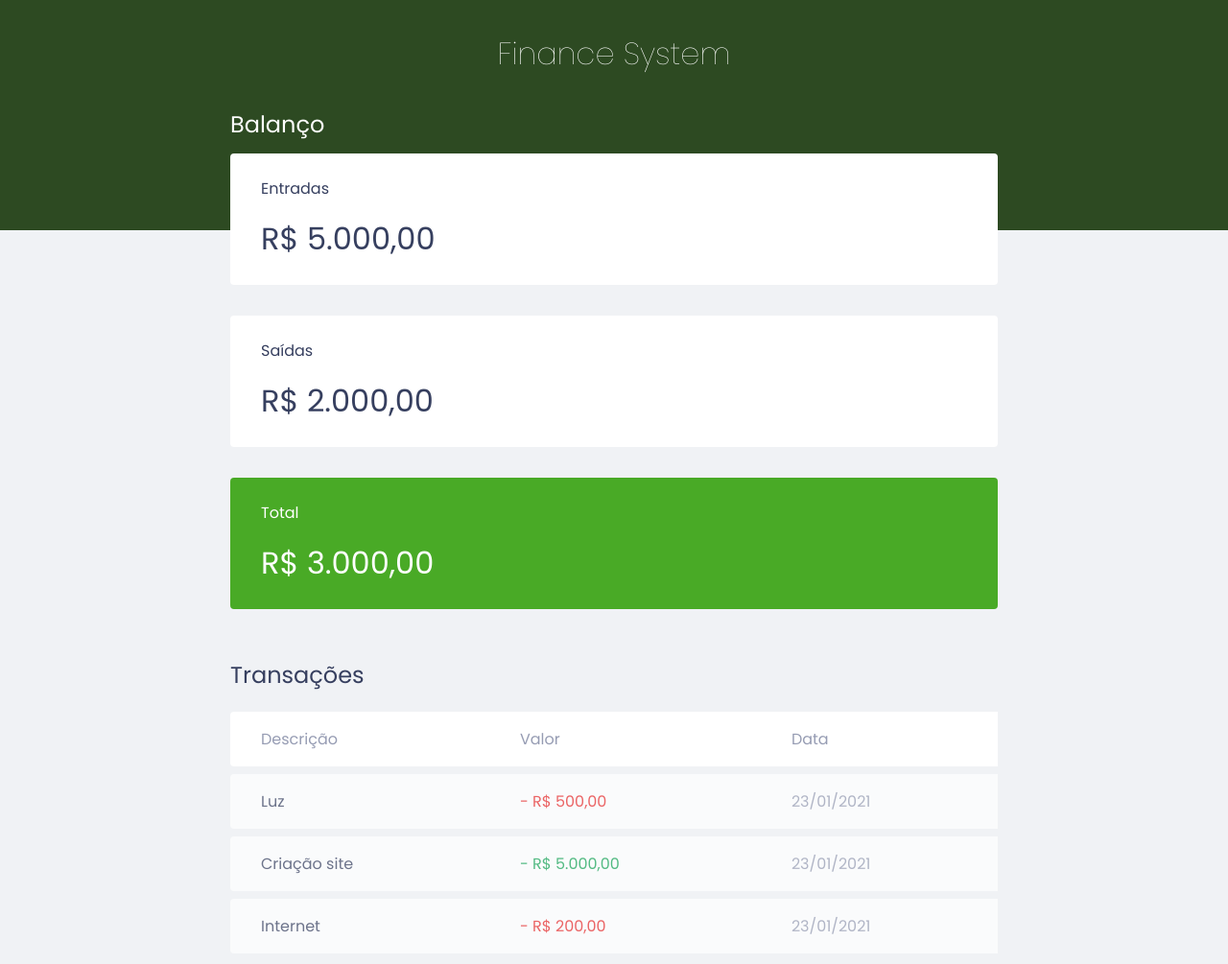
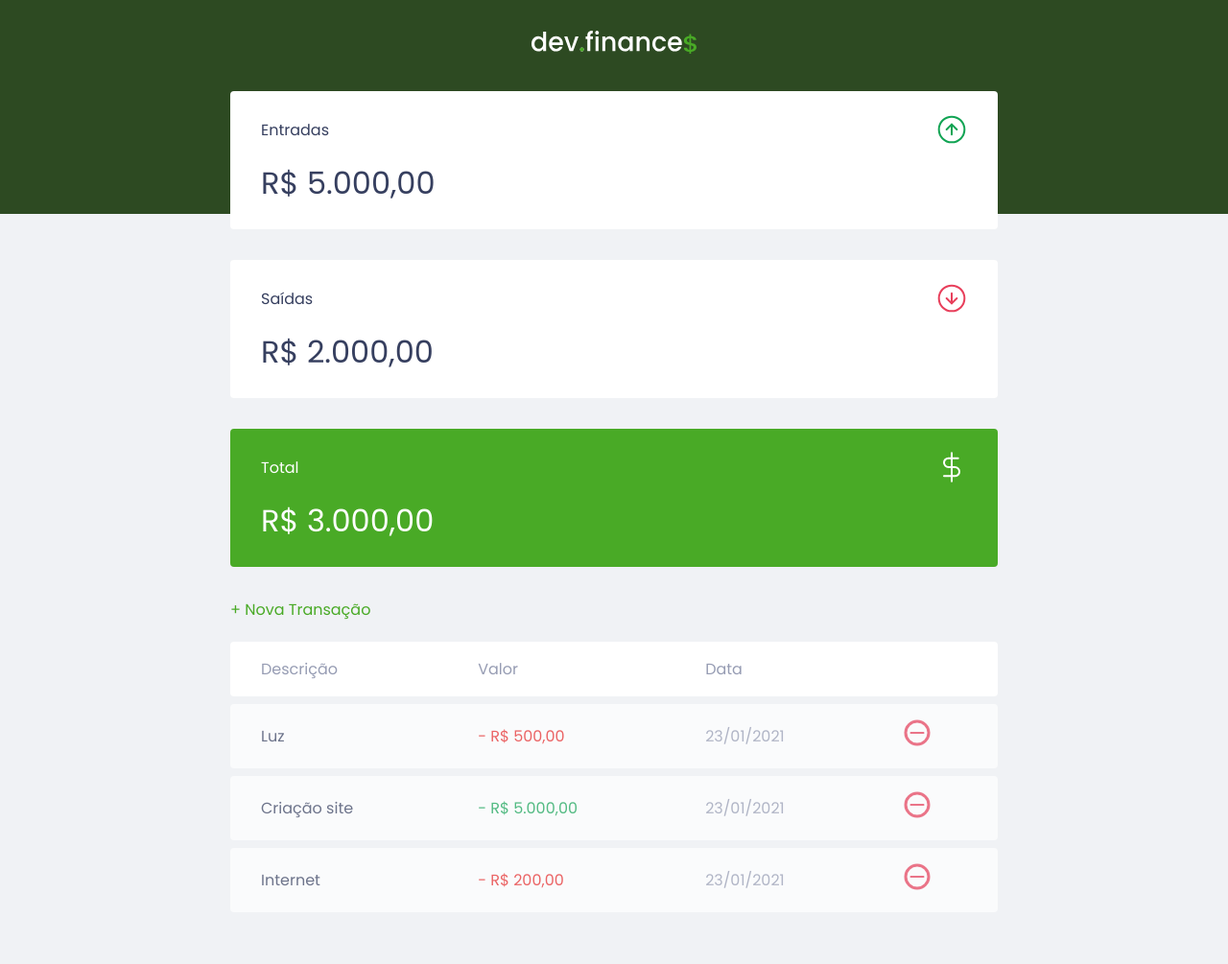
Before and after one commit to wwilliamsantana/FinanceSystem, a plain HTML site: page index.html in a window 1280 px wide. Shown: the top 1005 px of the page at 96% size. Drawn offline with Linux system fonts and the light colour scheme.

Commit message:
Modify html css assets

```diff
--- a/index.html
+++ b/index.html
@@ -15,29 +15,40 @@
   </head>
   <body>
     <header>
-      <h1 id="logo">Finance System</h1>
+      <img src="./assets/logo.svg" alt="Logo Sistema Financeiro">
     </header>
 
     <main class="container">
       <section id="balance">
-        <h2>Balanço</h2>
+        <h2 class="sr-only">Balanço</h2>
 
         <div class="card">
-          <h3>Entradas</h3>
+          <h3>
+            <span>Entradas</span>
+            <img src="./assets/income.svg" alt="Image de entradas">
+          </h3>
           <p>R$ 5.000,00</p>
         </div>
         <div class="card">
-          <h3>Saídas</h3>
+          <h3>
+            <span>Saídas</span>
+            <img src="./assets/expense.svg" alt="Image de saídas">
+          </h3>
           <p>R$ 2.000,00</p>
         </div>
         <div class="card total class="description"">
-          <h3>Total</h3>
+          <h3>
+            <span>Total</span>
+            <img src="./assets/total.svg" alt="Image de total">
+          </h3>
           <p>R$ 3.000,00</p>
         </div>
       </section>
 
       <section id="transaction">
-        <h2>Transações</h2>
+        <h2 class="sr-only" >Transações</h2>
+
+        <a href="#" class="button new">+ Nova Transação</a>
 
         <table id="data-table">
           <thead>
@@ -45,6 +56,7 @@
               <th>Descrição</th>
               <th>Valor</th>
               <th>Data</th>
+              <th></th>
             </tr>
           </thead>
 
@@ -53,16 +65,20 @@
               <td class="description">Luz</td>
               <td class="expense">- R$ 500,00</td>
               <td class="date">23/01/2021</td>
+              <td><img src="./assets/minus.svg" alt="Remover Transações">
+              </td>
             </tr>
             <tr>
               <td class="description">Criação site</td>
               <td class="income">- R$ 5.000,00</td>
               <td class="date">23/01/2021</td>
+              <td><img src="./assets/minus.svg" alt="Remover Transações"></td>
             </tr>
             <tr>
               <td class="description">Internet</td>
               <td class="expense">- R$ 200,00</td>
               <td class="date">23/01/2021</td>
+              <td><img src="./assets/minus.svg" alt="Remover Transações"></td>
             </tr>
           </tbody>
         </table>
--- a/style.css
+++ b/style.css
@@ -13,6 +13,18 @@ body {
   font-family: 'Poppins', sans-serif;
 }
 
+.sr-only {
+  position: absolute;
+  width: 1px;
+  height: 1px;
+  padding: 0;
+  margin: -1;
+  overflow: hidden;
+  clip: rect(0, 0, 0, 0);
+  white-space: nowrap;
+  border-width: 0;
+}
+
 .container {
   width: min(90vw, 800px);
   margin: auto;
@@ -23,6 +35,18 @@ h2 {
   margin-bottom: 0.8rem;
   color: var(--dark-blue);
   font-weight: normal;
+}
+/*LINKS & BUTTONS ===============*/
+a {
+  color: #49aa26;
+  text-decoration: none;
+}
+a:hover {
+  color: #3dd705;
+}
+.button.new {
+  margin-bottom: 0.8rem;
+  display: inline-block;
 }
 
 /*HEADER ===============*/
@@ -58,6 +82,9 @@ header {
 .card h3 {
   font-weight: normal;
   font-size: 1rem;
+  display: flex;
+  align-items: center;
+  justify-content: space-between;
 }
 .card p {
   font-size: 2rem;
@@ -79,6 +106,11 @@ header {
 table thead tr th:first-child,
 table tbody tr td:first-child {
   border-radius: 0.25rem 0 0 0.25rem;
+}
+
+table thead tr th:last-child,
+table tbody tr td:last-child {
+  border-radius: 0 0.25rem 0.25rem 0;
 }
 
 table thead th {
```
